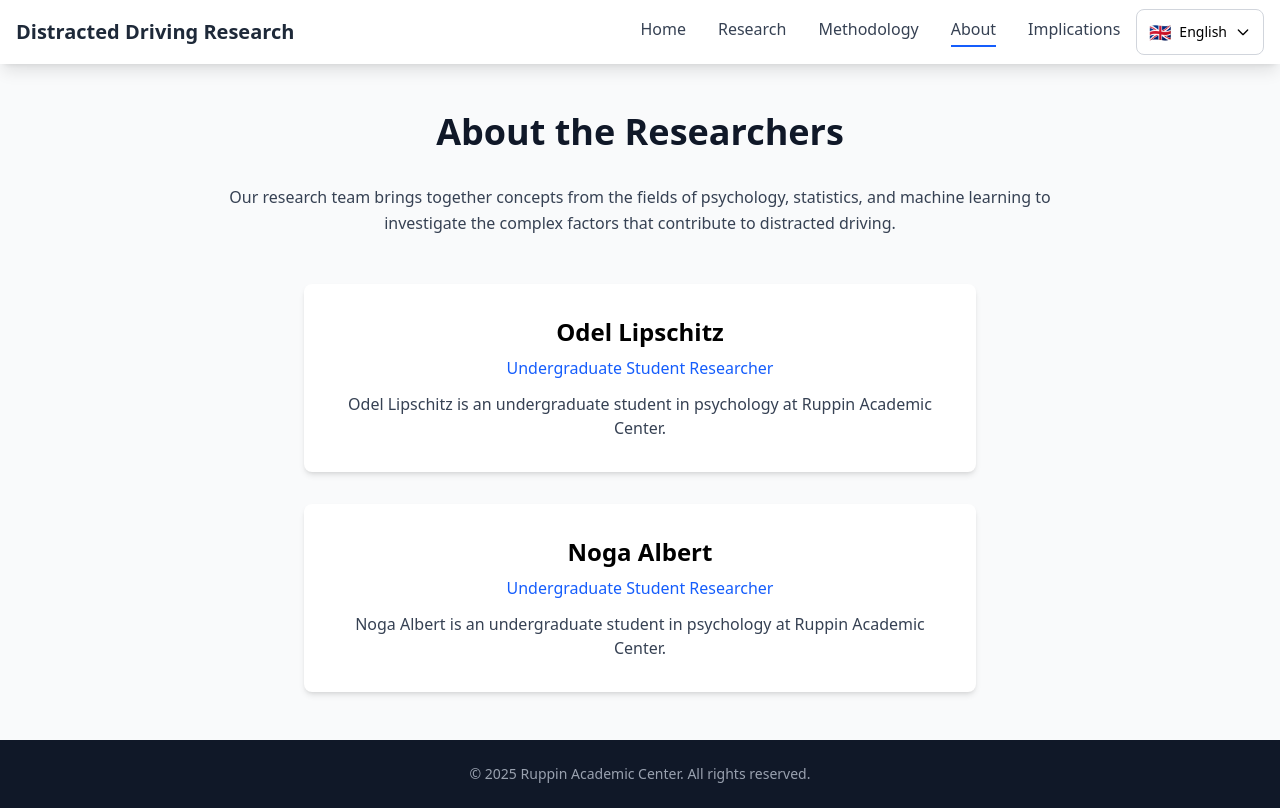
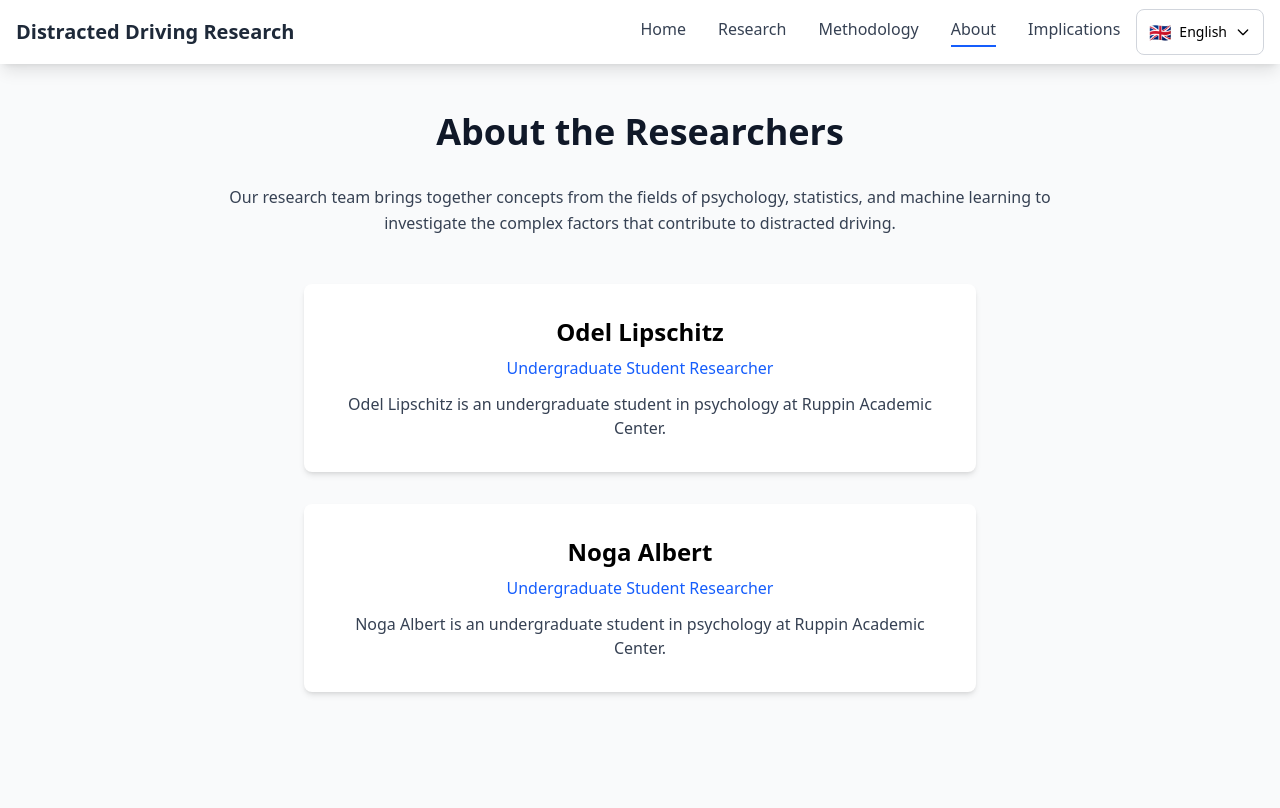
Before and after one commit to WilliamGiammona/odel-project, a Next.js app: page /about in a window 1280 px wide. Built offline with nearby package versions, Linux system fonts and the light colour scheme.

Commit message:
removed footer

```diff
--- a/app/about/page.tsx
+++ b/app/about/page.tsx
@@ -7,8 +7,8 @@
   const { language } = useLanguage();
 
   return (
-    <div className="container mx-auto px-4 py-12 flex-grow flex flex-col">
-      <div className="max-w-4xl mx-auto flex-grow">
+    <div className="container mx-auto px-4 py-12">
+      <div className="max-w-4xl mx-auto">
         <h1 className="text-4xl font-bold text-gray-900 mb-8 text-center">
           {language === "en" ? "About the Researchers" : "אודות החוקרים"}
         </h1>
--- a/app/components/Footer.tsx
+++ /dev/null
@@ -1,19 +0,0 @@
-// app/components/Footer.tsx
-"use client";
-
-import { useLanguage } from "../contexts/LanguageContext";
-
-export default function Footer() {
-  const { t } = useLanguage();
-  const currentYear = new Date().getFullYear();
-
-  return (
-    <footer className="bg-gray-900 text-gray-400">
-      <div className="container mx-auto px-4 py-6">
-        <div className="text-center text-sm">
-          © {currentYear} {t("footerUniversity")}. {t("footerRights")}.
-        </div>
-      </div>
-    </footer>
-  );
-}
--- a/app/layout.tsx
+++ b/app/layout.tsx
@@ -2,7 +2,6 @@
 import type { Metadata } from "next";
 import "./globals.css";
 import Navigation from "./components/Navigation";
-import Footer from "./components/Footer";
 import { LanguageProvider } from "./contexts/LanguageContext";
 
 export const metadata: Metadata = {
@@ -18,11 +17,10 @@
 }>) {
   return (
     <html lang="en">
-      <body className="min-h-screen bg-gray-50 flex flex-col">
+      <body className="min-h-screen bg-gray-50">
         <LanguageProvider>
           <Navigation />
-          <main className="flex-grow flex flex-col">{children}</main>
-          <Footer />
+          <main>{children}</main>
         </LanguageProvider>
       </body>
     </html>
```
